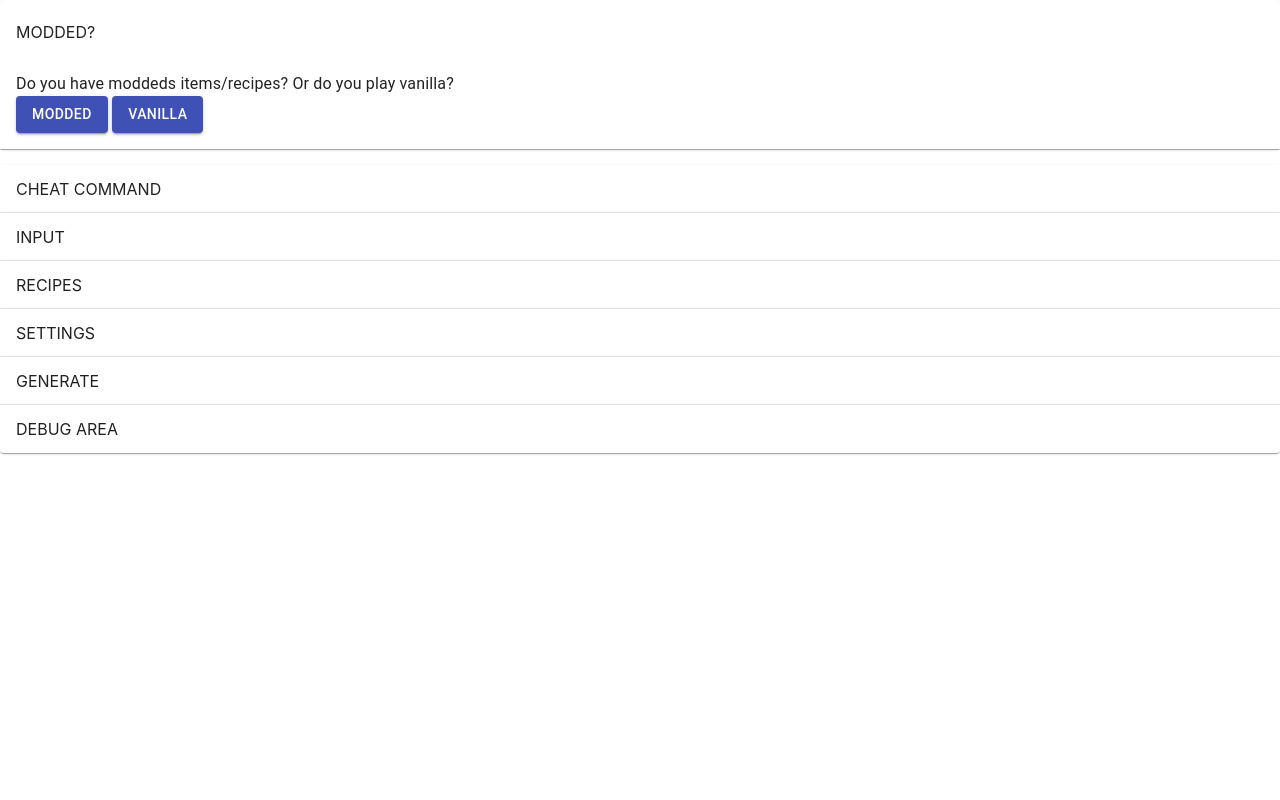
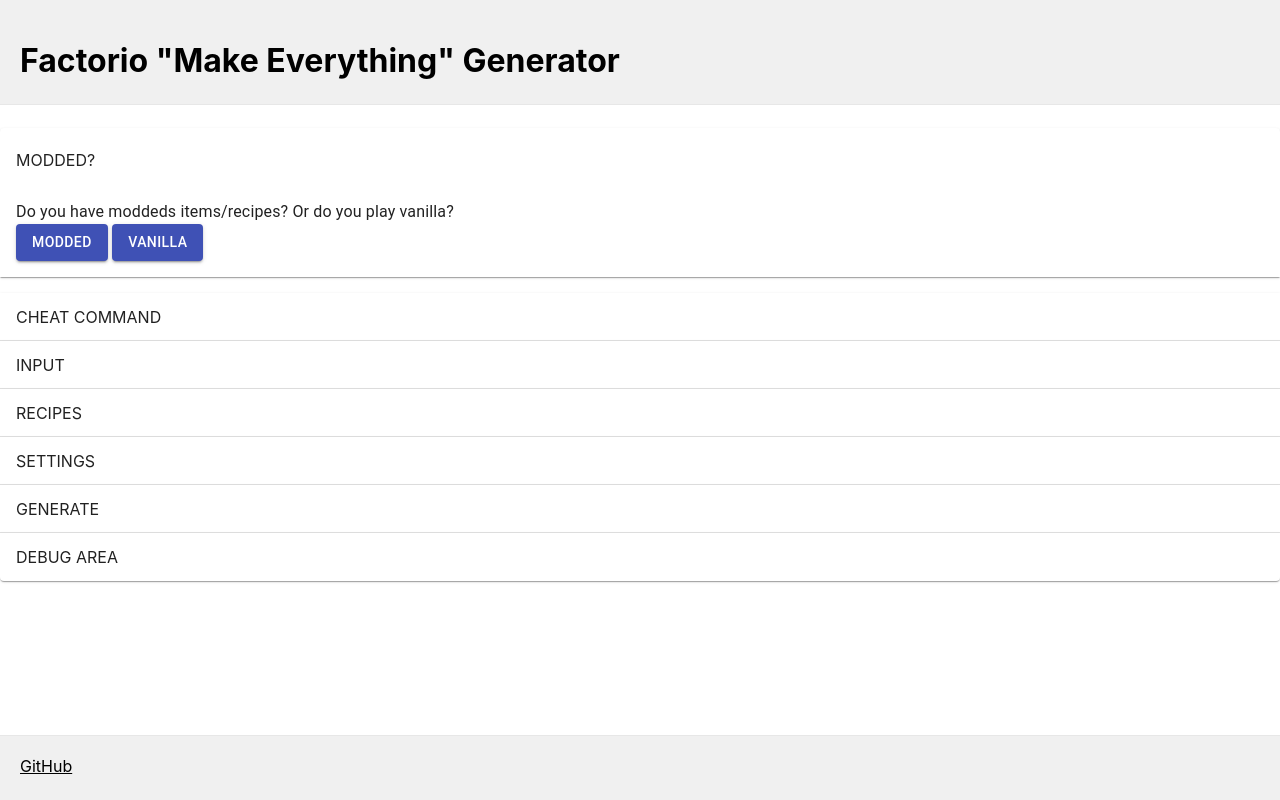
Before and after one commit to JensForstmann/factorio-make-everything-generator, a React (Create React App) app: page / in a window 1280 px wide. Built offline with nearby package versions, Linux system fonts and the light colour scheme.

Commit message:
header & footer

```diff
--- a/src/App.css
+++ b/src/App.css
@@ -6,3 +6,34 @@
     cursor: pointer;
     text-align: center;
 }
+
+#footer {
+    background-color: #F0F0F0;
+    border-top: 1px solid #E7E7E7;
+    padding: 20px;
+    position: fixed;
+    bottom: 0;
+    height: 24px;
+    width: 100%;
+    z-index: 100;
+}
+
+#body {
+    margin-top: 128px;
+}
+
+#header {
+    background-color: #F0F0F0;
+    border-bottom: 1px solid #E7E7E7;
+    padding: 20px;
+    position: fixed;
+    top: 0;
+    height: 64px;
+    width: 100%;
+    z-index: 100;
+}
+
+a, a:hover, a:visited {
+    color: black;
+    text-decoration: underline;
+}
--- a/src/App.tsx
+++ b/src/App.tsx
@@ -429,6 +429,10 @@
 
     return (
         <>
+            <div id="header">
+                <h1>Factorio "Make Everything" Generator</h1>
+            </div>
+            <div id="body">
                 <Accordion expanded={expandedAccordion === 'MODDED QUESTION'} onChange={changeAccordion('MODDED QUESTION')}>
                     <AccordionSummary>MODDED?</AccordionSummary>
                     <AccordionDetails style={{ display: "block" }}>
@@ -720,6 +724,10 @@
                         </div>
                     </AccordionDetails>
                 </Accordion>
+            </div>
+            <div id="footer">
+                <a href="https://github.com/JensForstmann/factorio-make-everything-generator">GitHub</a>
+            </div>
         </>
     );
 }
```
Lines whose indentation alone changed are shown as unchanged.
